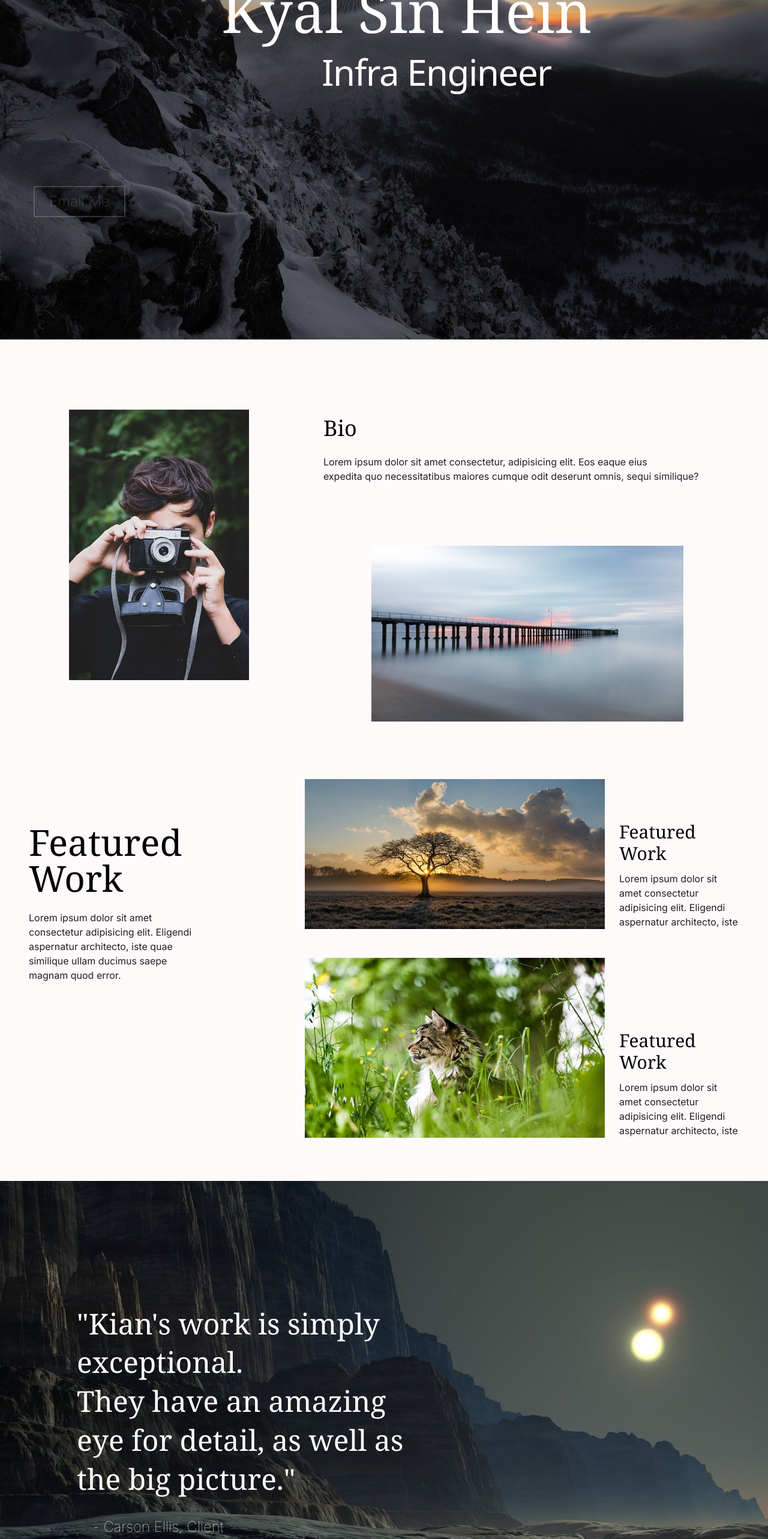
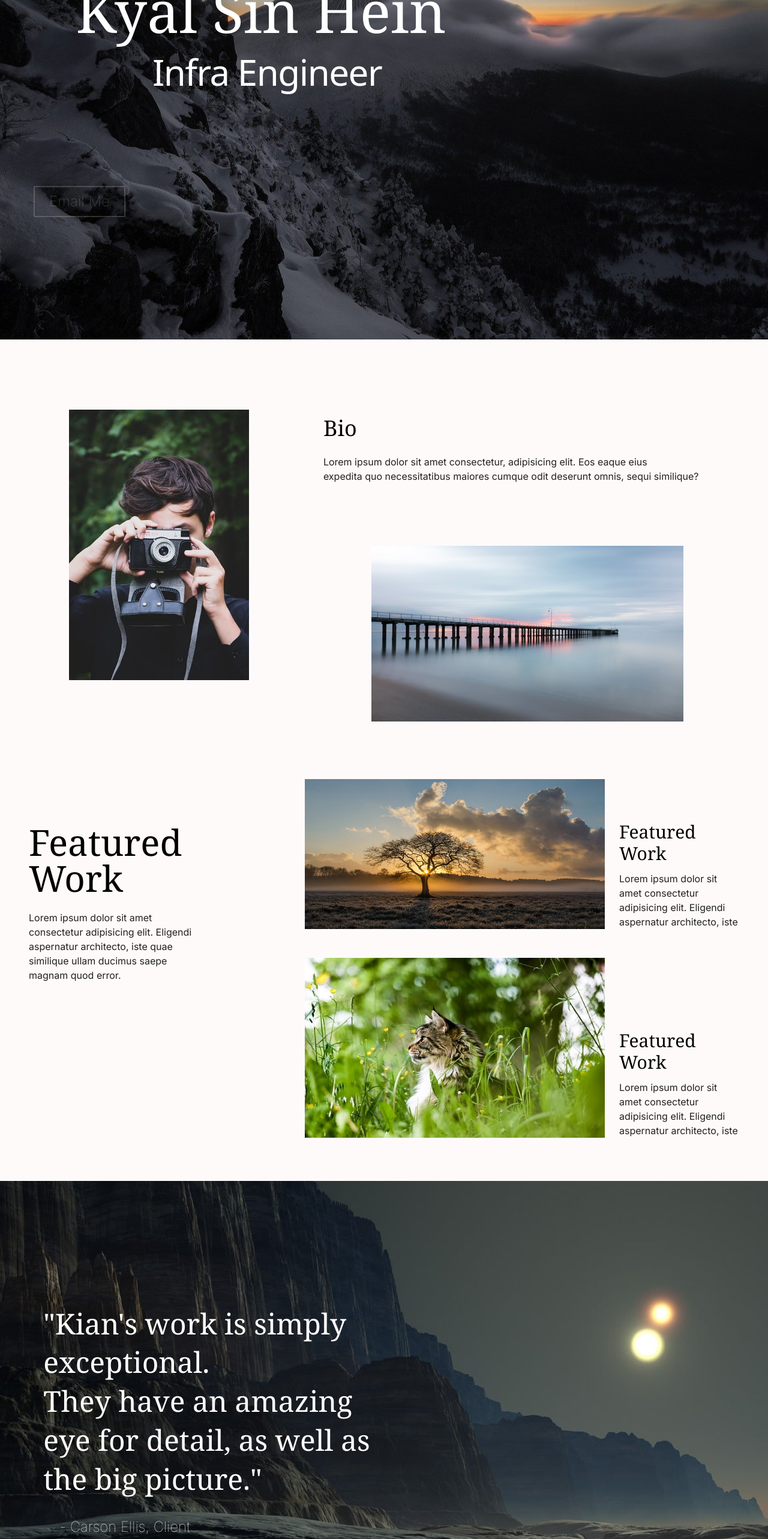
Before and after one commit to phyothantzin/ksh-portfolio, a Next.js app: page / in a window 1280 px wide. Shown: the part 234-2800 px from the top of the page at 60% size. Built offline with nearby package versions, Linux system fonts and the light colour scheme.

Commit message:
hero and quote text animation adjust

```diff
--- a/app/components/Hero.tsx
+++ b/app/components/Hero.tsx
@@ -19,14 +19,14 @@ const App = () => {
         initial={{ opacity: 0, scale: 0.5 }}
         animate={{ opacity: 1, scale: 1 }}
         transition={{ duration: 2 }}
-        className="lg:min-h-screen min-h-[500px] bg-hero bg-cover bg-no-repeat bg-center text-white flex flex-col justify-center px-7 sm:px-14"
+        className="lg:min-h-screen min-h-[400px] bg-hero bg-cover bg-no-repeat bg-center text-white flex flex-col justify-center px-7 sm:px-14"
       >
         <motion.h2
           initial={{ translateX: -800 }}
           animate={
             animationComplete
               ? { translateX: 0, transition: { duration: 4 } }
-              : { translateX: 400, transition: { duration: 4, delay: 2 } }
+              : { translateX: 90, transition: { duration: 4, delay: 2 } }
           }
           onAnimationComplete={handleAnimationComplete}
           className="lg:text-8xl text-6xl font-serif mb-6"
@@ -38,7 +38,7 @@ const App = () => {
           animate={
             animationComplete
               ? { translateX: 0, transition: { duration: 4 } }
-              : { translateX: 650, transition: { duration: 4, delay: 2.5 } }
+              : { translateX: 280, transition: { duration: 4, delay: 2.5 } }
           }
           onAnimationComplete={handleAnimationComplete}
           className="lg:text-6xl text-4xl font-sans mb-20 lg:mb-40 tracking-tight font-light"
--- a/app/components/Quote.tsx
+++ b/app/components/Quote.tsx
@@ -16,14 +16,14 @@ const Quote = () => {
     <section className="mt-6">
       <div
         ref={ref}
-        className="min-h-screen bg-quote bg-cover bg-no-repeat text-white flex flex-col justify-center px-7 sm:px-14"
+        className="lg:min-h-screen min-h-[400px] bg-quote bg-cover bg-no-repeat text-white flex flex-col justify-center px-7 sm:px-14"
       >
         <motion.h2
           initial={{ translateX: -800 }}
           animate={
             isInView && animationComplete
               ? { translateX: 0, transition: { duration: 4 } }
-              : { translateX: 400, transition: { duration: 4 } }
+              : { translateX: 90, transition: { duration: 4 } }
           }
           onAnimationComplete={handleAnimationComplete}
           className="lg:text-5xl text-2xl font-serif w-[300px] lg:w-[550px]"
@@ -39,7 +39,7 @@ const Quote = () => {
           animate={
             isInView && animationComplete
               ? { translateX: 0, transition: { duration: 4 } }
-              : { translateX: 600, transition: { duration: 4, delay: 0.6 } }
+              : { translateX: 280, transition: { duration: 4, delay: 0.6 } }
           }
           onAnimationComplete={handleAnimationComplete}
           className="lg:text-2xl text-sm lg:font-thin mt-8"
```
